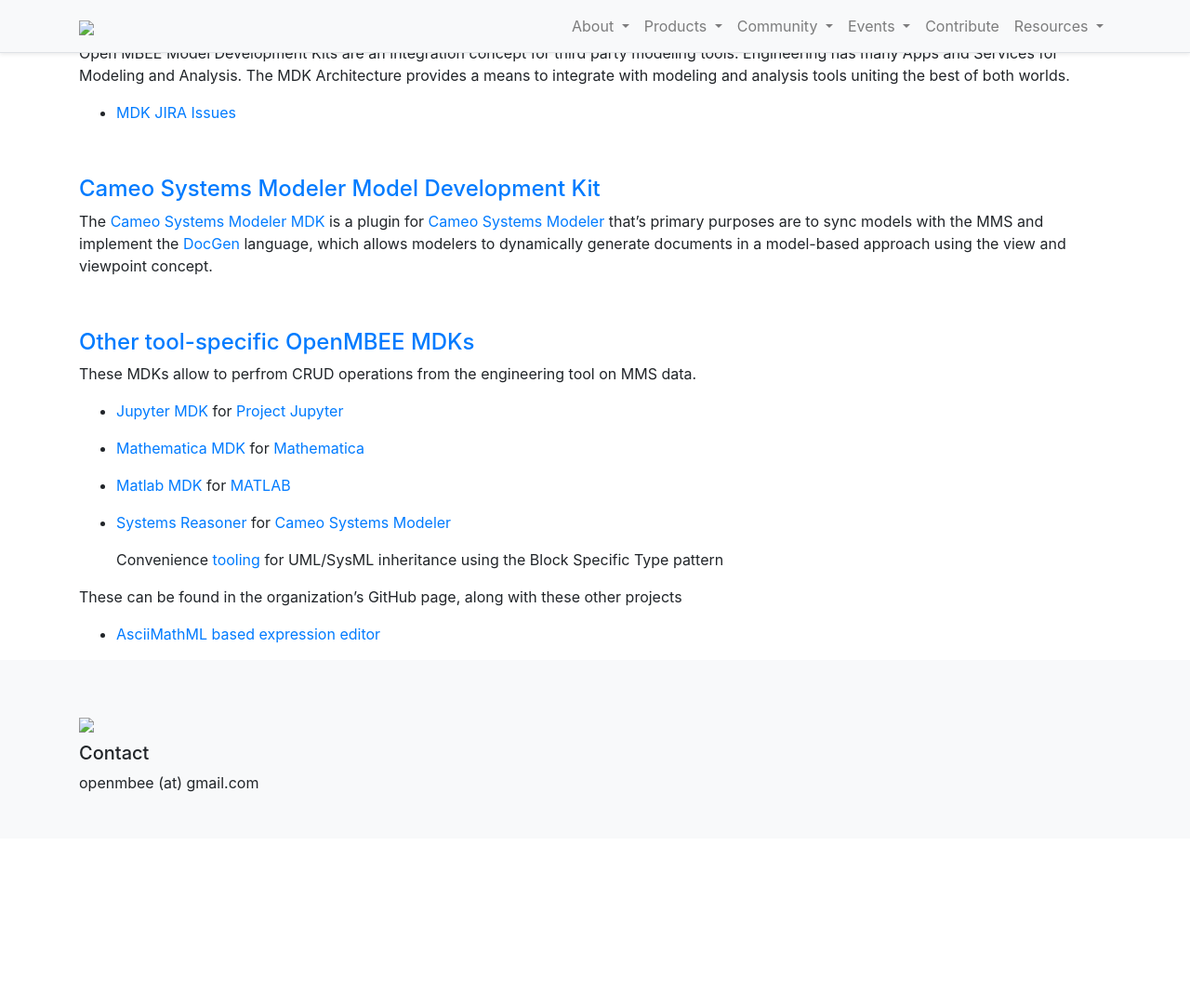
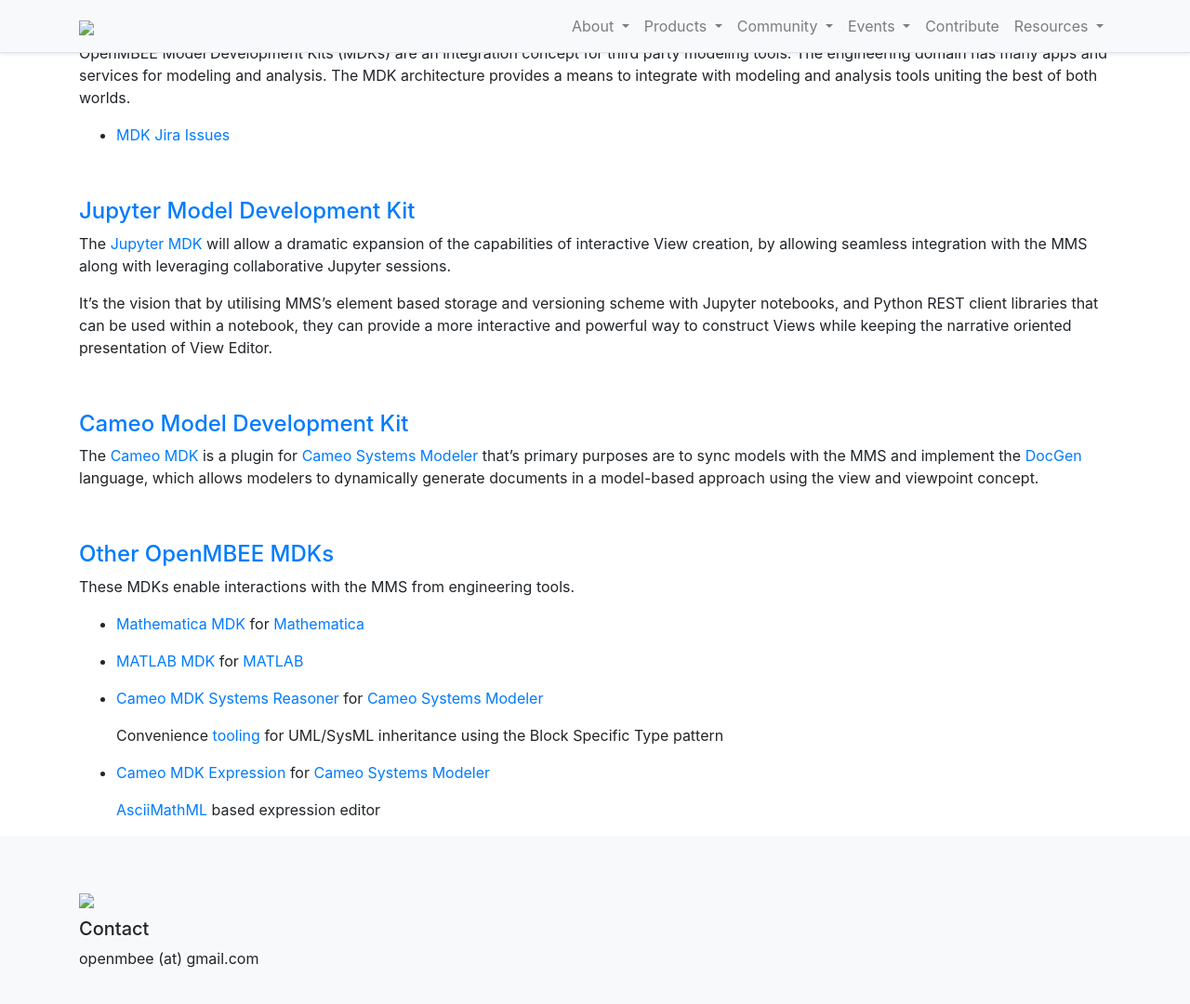
Before and after one commit to Open-MBEE/open-mbee.github.io, a Jekyll site: the page built from pages/products/mdk.md, in a window 1280 px wide and 1091 px high. Shown: the top 1080 px of the window at 93% size. Built offline with Jekyll 4.4.1, drawn with Linux system fonts in a browser that asks for light colours; our own code applies the rules of GitHub Pages for plain Markdown files.

Commit message:
OMBEE-23 Add quickstart Promote Jupyter MDK

```diff
--- a/pages/products/mdk.md
+++ b/pages/products/mdk.md
@@ -1,31 +1,37 @@
 #### Model Development Kits
 
-Open MBEE Model Development Kits are an integration concept for third party modeling tools. Engineering has many Apps and Services for Modeling and Analysis. The MDK Architecture provides a means to integrate with modeling and analysis tools uniting the best of both worlds.
+OpenMBEE Model Development Kits (MDKs) are an integration concept for third party modeling tools. The engineering domain has many apps and services for modeling and analysis. The MDK architecture provides a means to integrate with modeling and analysis tools uniting the best of both worlds.
 
-* [MDK JIRA Issues](https://openmbee.atlassian.net/browse/MDK){:target="_blank"}
+* [MDK Jira Issues](https://openmbee.atlassian.net/browse/MDK){:target="_blank"}
 
 <br>
 
-#### [Cameo Systems Modeler Model Development Kit](https://github.com/Open-MBEE/mdk){:target="_blank"}
+#### [Jupyter Model Development Kit](https://github.com/Open-MBEE/jupyter-mdk){:target="_blank"}
 
-The [Cameo Systems Modeler MDK](https://github.com/Open-MBEE/mdk){:target="_blank"} is a plugin for [Cameo Systems Modeler](https://www.nomagic.com/products/cameo-systems-modeler){:target="_blank"} that's primary purposes are to sync models with the MMS and implement the [DocGen](https://github.com/Open-MBEE/mdk/tree/support/3.x/src/main/dist/manual){:target="_blank"} language, which allows modelers to dynamically generate documents in a model-based approach using the view and viewpoint concept.
+The [Jupyter MDK](https://github.com/Open-MBEE/jupyter-mdk) will allow a dramatic expansion of the capabilities of interactive View creation, by allowing seamless integration with the MMS along with leveraging collaborative Jupyter sessions.
+
+It's the vision that by utilising MMS's element based storage and versioning scheme with Jupyter notebooks, and Python REST client libraries that can be used within a notebook, they can provide a more interactive and powerful way to construct Views while keeping the narrative oriented presentation of View Editor.
 
 <br>
 
-#### [Other tool-specific OpenMBEE MDKs](https://github.com/Open-MBEE){:target="_blank"}
+#### [Cameo Model Development Kit](https://github.com/Open-MBEE/mdk){:target="_blank"}
 
-These MDKs allow to perfrom CRUD operations from the engineering tool on MMS data.
+The [Cameo MDK](https://github.com/Open-MBEE/mdk){:target="_blank"} is a plugin for [Cameo Systems Modeler](https://www.nomagic.com/products/cameo-systems-modeler){:target="_blank"} that's primary purposes are to sync models with the MMS and implement the [DocGen](https://github.com/Open-MBEE/mdk/tree/support/3.x/src/main/dist/manual){:target="_blank"} language, which allows modelers to dynamically generate documents in a model-based approach using the view and viewpoint concept.
 
-* [Jupyter MDK](https://github.com/Open-MBEE/jupyter-mdk){:target="_blank"} for [Project Jupyter](https://jupyter.org/){:target="_blank"}
+<br>
+
+#### [Other OpenMBEE MDKs](https://github.com/Open-MBEE){:target="_blank"}
+
+These MDKs enable interactions with the MMS from engineering tools.
 
 * [Mathematica MDK](https://github.com/Open-MBEE/mathematica-mdk){:target="_blank"} for [Mathematica](https://www.wolfram.com/mathematica/){:target="_blank"}
 
-* [Matlab MDK](https://github.com/Open-MBEE/matlab-mdk){:target="_blank"} for [MATLAB](https://www.mathworks.com/products/matlab.html){:target="_blank"}
+* [MATLAB MDK](https://github.com/Open-MBEE/matlab-mdk){:target="_blank"} for [MATLAB](https://www.mathworks.com/products/matlab.html){:target="_blank"}
 
-* [Systems Reasoner](https://github.com/Open-MBEE/mdk-systems-reasoner){:target="_blank"} for [Cameo Systems Modeler](https://www.nomagic.com/products/cameo-systems-modeler){:target="_blank"}
+* [Cameo MDK Systems Reasoner](https://github.com/Open-MBEE/mdk-systems-reasoner){:target="_blank"} for [Cameo Systems Modeler](https://www.nomagic.com/products/cameo-systems-modeler){:target="_blank"}
 
   Convenience [tooling](https://github.com/Open-MBEE/mdk/blob/develop/src/main/dist/manual/MDK%20Systems%20Reasoner%20UserGuide.pdf){:target="_blank"} for UML/SysML inheritance using the Block Specific Type pattern
 
-These can be found in the organization's GitHub page, along with these other projects
+* [Cameo MDK Expression](https://github.com/Open-MBEE/mdk-expression){:target="_blank"} for [Cameo Systems Modeler](https://www.nomagic.com/products/cameo-systems-modeler){:target="_blank"}
 
-* [AsciiMathML based expression editor](https://github.com/Open-MBEE/mdk-expression){:target="_blank"}
+  [AsciiMathML](http://asciimath.org/){:target="_blank"} based expression editor
```
Also changed, not shown: pages/products/quick-start.md (+12 -0 lines), pages/products/ve.md (+0 -8 lines).
